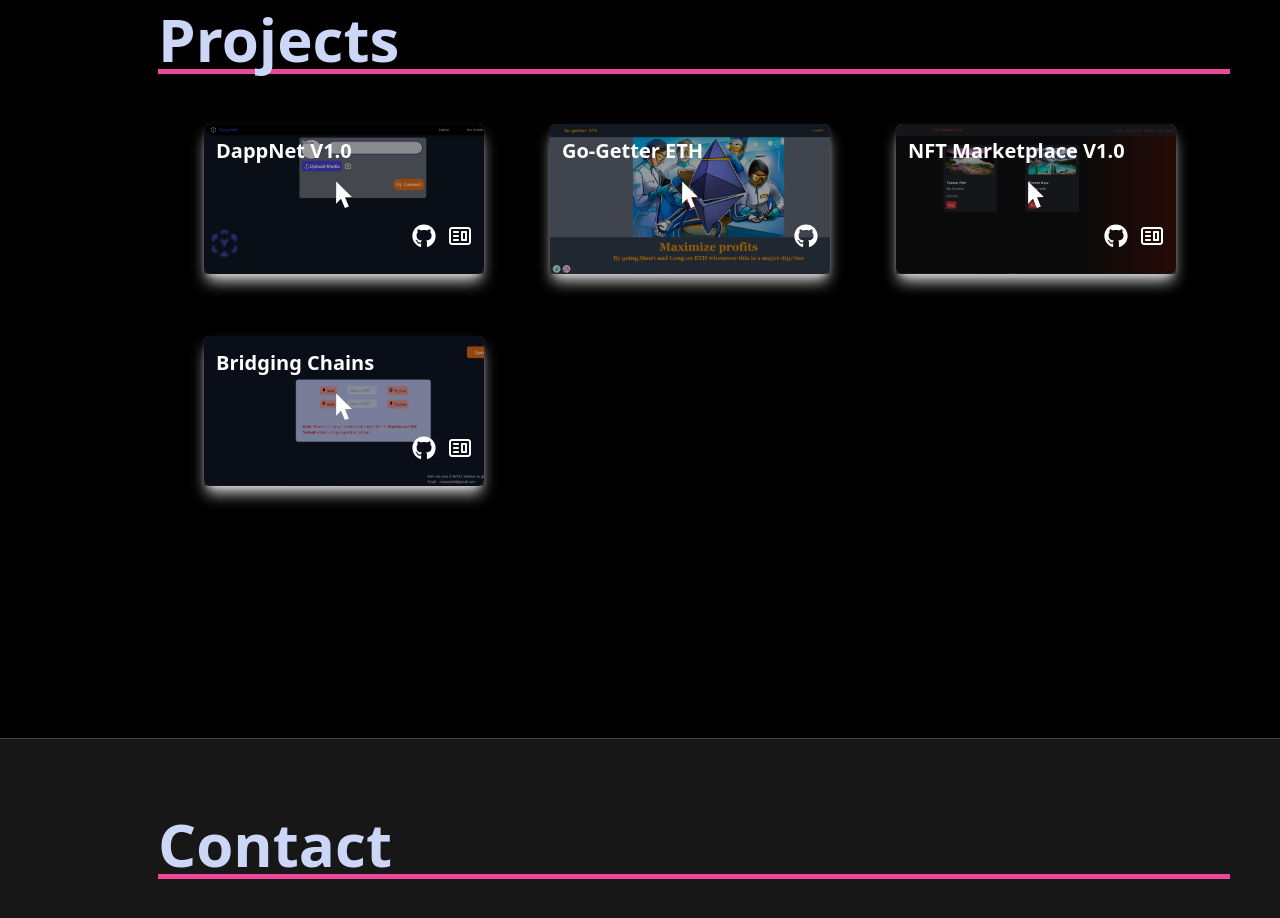
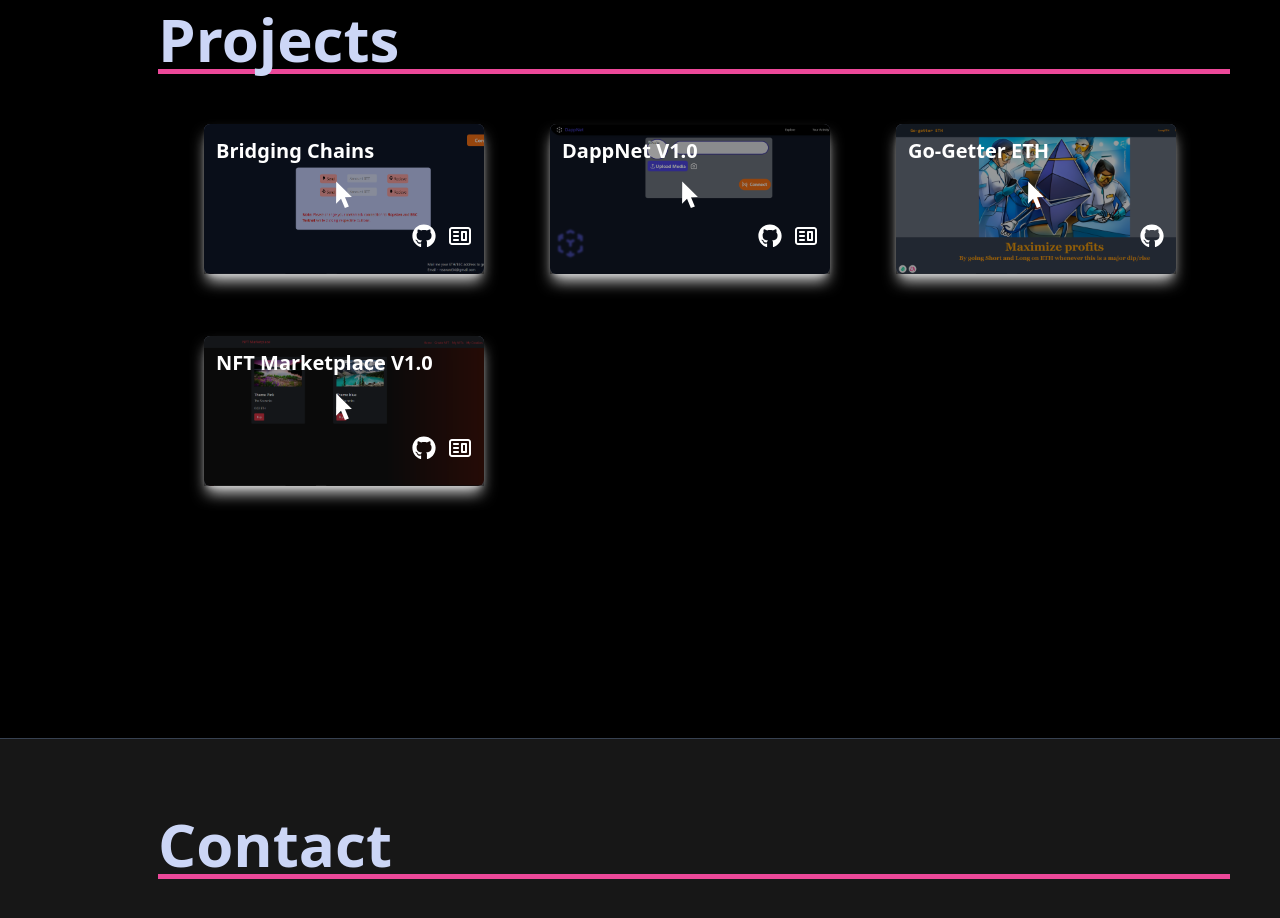
Before and after one commit to Rushanksavant/Portfolio, a React (Create React App) app: page / in a window 1280 px wide. Shown: the part 2340-3258 px from the top of the page. Built offline with nearby package versions, Linux system fonts and the light colour scheme.

Commit message:
project sequence

```diff
--- a/src/components/Projects.js
+++ b/src/components/Projects.js
@@ -15,10 +15,10 @@ export default function Projects() {
           Projects
         </span>
         <div className='grid md:grid-cols-3 grid-cols-2 lg:gap-[50px] mx-auto'>
+          <BridginhChains />
           <DappNet />
           <Go_GetterETH />
           <NFT_marketplace />
-          <BridginhChains />
         </div>
       </div>
 
```
